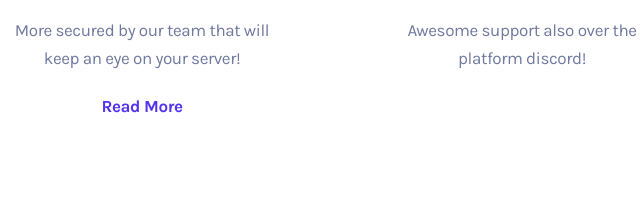
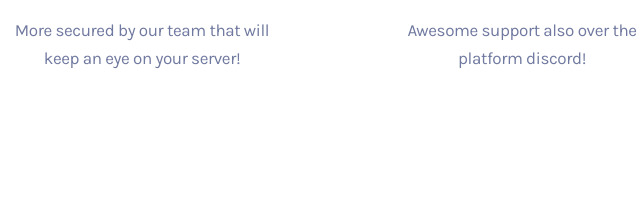
Before and after one commit to Kryptonnnnn/Kryptonnnnn.github.io, a plain HTML site: page index.html in a window 1280 px wide. Shown: the part 3203-3414 px from the top of the page, 118-758 px from the left. Drawn offline with Linux system fonts and the light colour scheme; some packages are replaced by stand-ins of ours; files whose address does not match are found by name.

Commit message:
Update index.html

```diff
--- a/index.html
+++ b/index.html
@@ -620,7 +620,7 @@
                     </div>
                     <h4 class="xs-title"><a href="">More Secured</a></h4>
                     <p>More secured by our team that will keep an eye on your server!</p>
-                    <a href="#" class="simple-btn">Read More</a>
+                    <a href="#" class="simple-btn"></a>
                 </div><!-- .xs-service-block END -->
             </div>
             <div class="col-lg-4 col-md-6">
```
